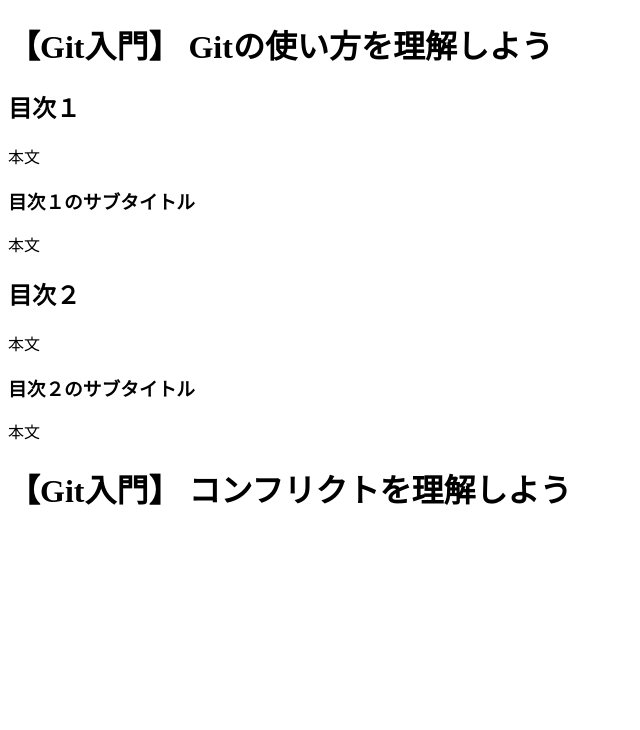
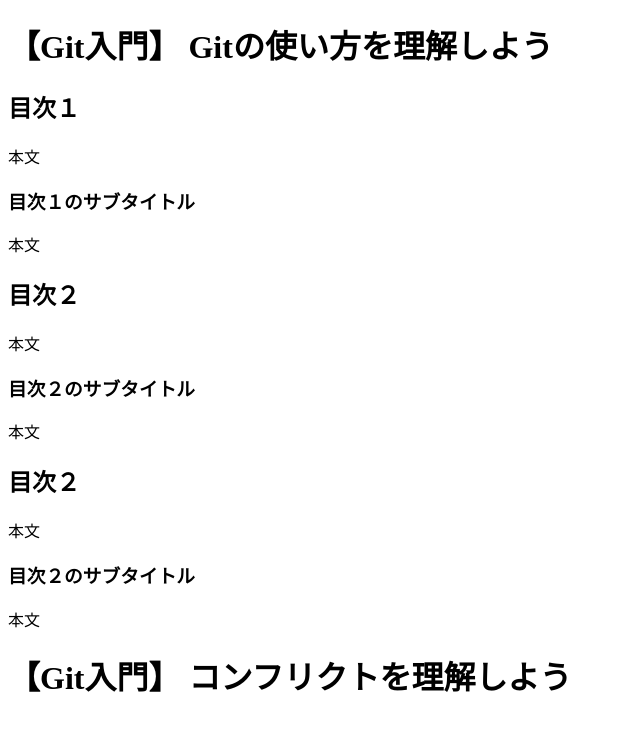
Before and after one commit to saito-akio/mirameet_Git_practice, a plain HTML site: page index.html in a window 1280 px wide. Shown: the whole page, without its empty margins (0-640 px from the left). Drawn offline with Linux system fonts and the light colour scheme.

Commit message:
追加修正

```diff
--- a/index.html
+++ b/index.html
@@ -29,6 +29,14 @@
         <p>本文</p>
       </section>
     </section>
+    <section>
+      <h2>目次２</h2>
+      <p>本文</p>
+      <section>
+        <h3>目次２のサブタイトル</h3>
+        <p>本文</p>
+      </section>
+    </section>
   <h1>【Git入門】 コンフリクトを理解しよう</h1>
   <!-- /#wrapper --></div>
   <footer>
```
